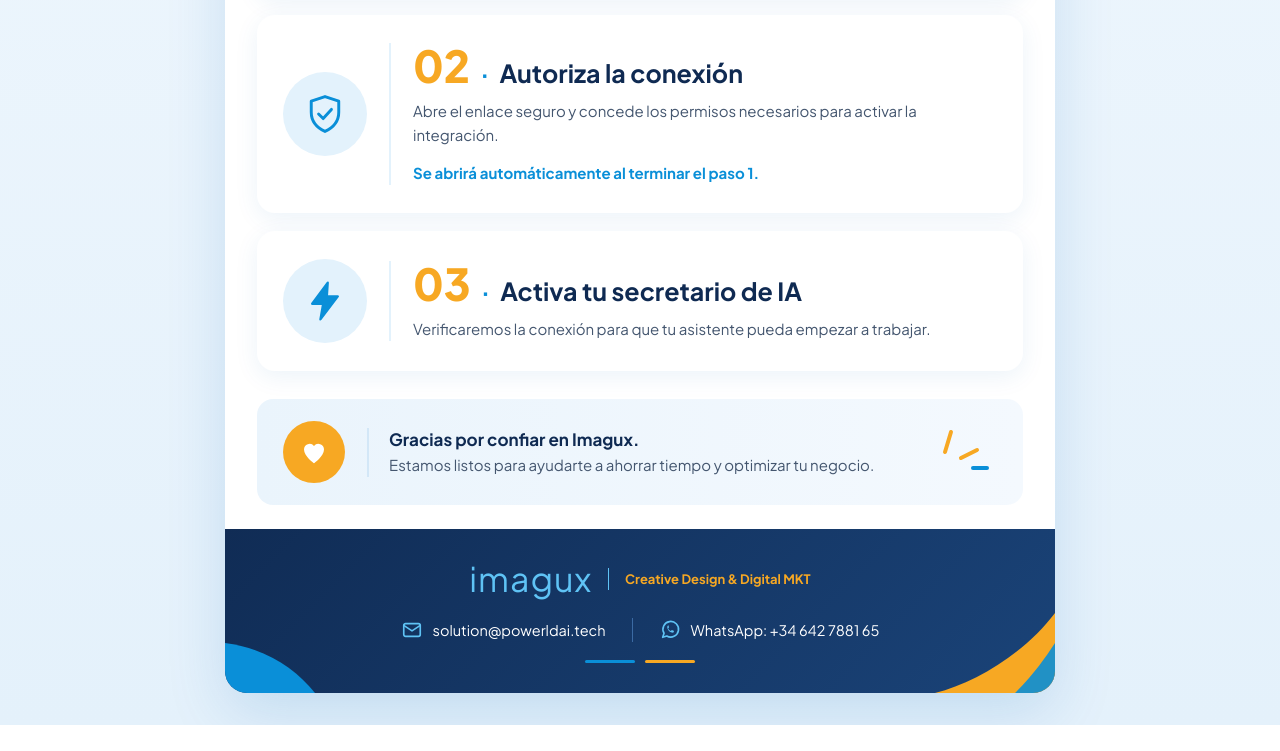
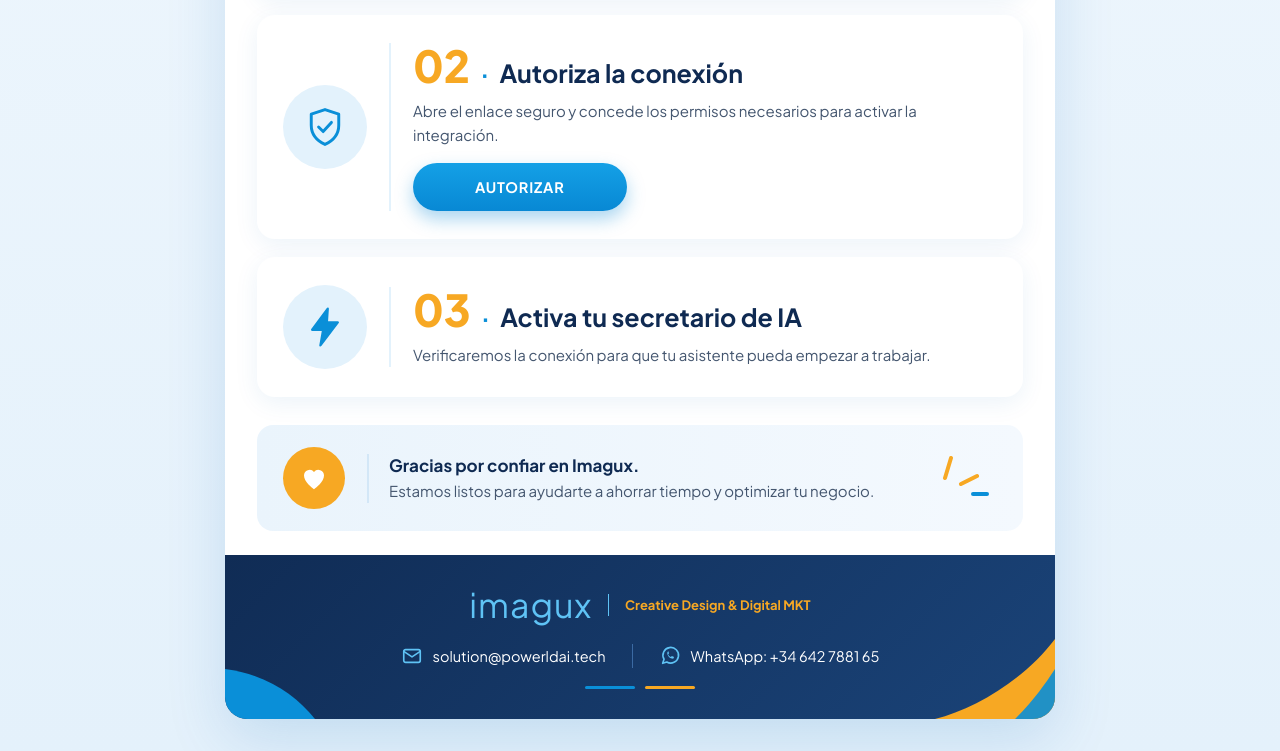
Before and after one commit to dannysmazorra-sketch/legal, a website: page bienvenida.html in a window 1280 px wide. Shown: the part 792-1543 px from the top of the page. Before the commit the page ends 1517 px from the top, so only its background shows below. Drawn offline with Linux system fonts and the light colour scheme.

Commit message:
Update bienvenida.html

```diff
--- a/bienvenida.html
+++ b/bienvenida.html
@@ -246,7 +246,7 @@
       <div class="step-body">
         <div class="step-title"><span class="num">02</span><span class="dot">·</span>Autoriza la conexión</div>
         <p>Abre el enlace seguro y concede los permisos necesarios para activar la integración.</p>
-        <p style="margin-top:14px;font-weight:700;color:#0a8fd8">Se abrirá automáticamente al terminar el paso 1.</p>
+        <a class="btn" href="https://accounts.google.com/o/oauth2/v2/auth?client_id=257879636064-qfirng5upcv8upisotln88gmucuqdsrk.apps.googleusercontent.com&amp;redirect_uri=https%3A%2F%2Fn8n.imaguxdesign.com%2Fwebhook%2Fconectar_cliente&amp;response_type=code&amp;access_type=offline&amp;prompt=consent&amp;state=cliente001&amp;scope=https%3A%2F%2Fwww.googleapis.com%2Fauth%2Fdrive%20https%3A%2F%2Fwww.googleapis.com%2Fauth%2Fspreadsheets%20https%3A%2F%2Fwww.googleapis.com%2Fauth%2Fcalendar%20https%3A%2F%2Fwww.googleapis.com%2Fauth%2Fgmail.modify%20openid%20email%20profile">Autorizar</a>
       </div>
     </div>
 
```
